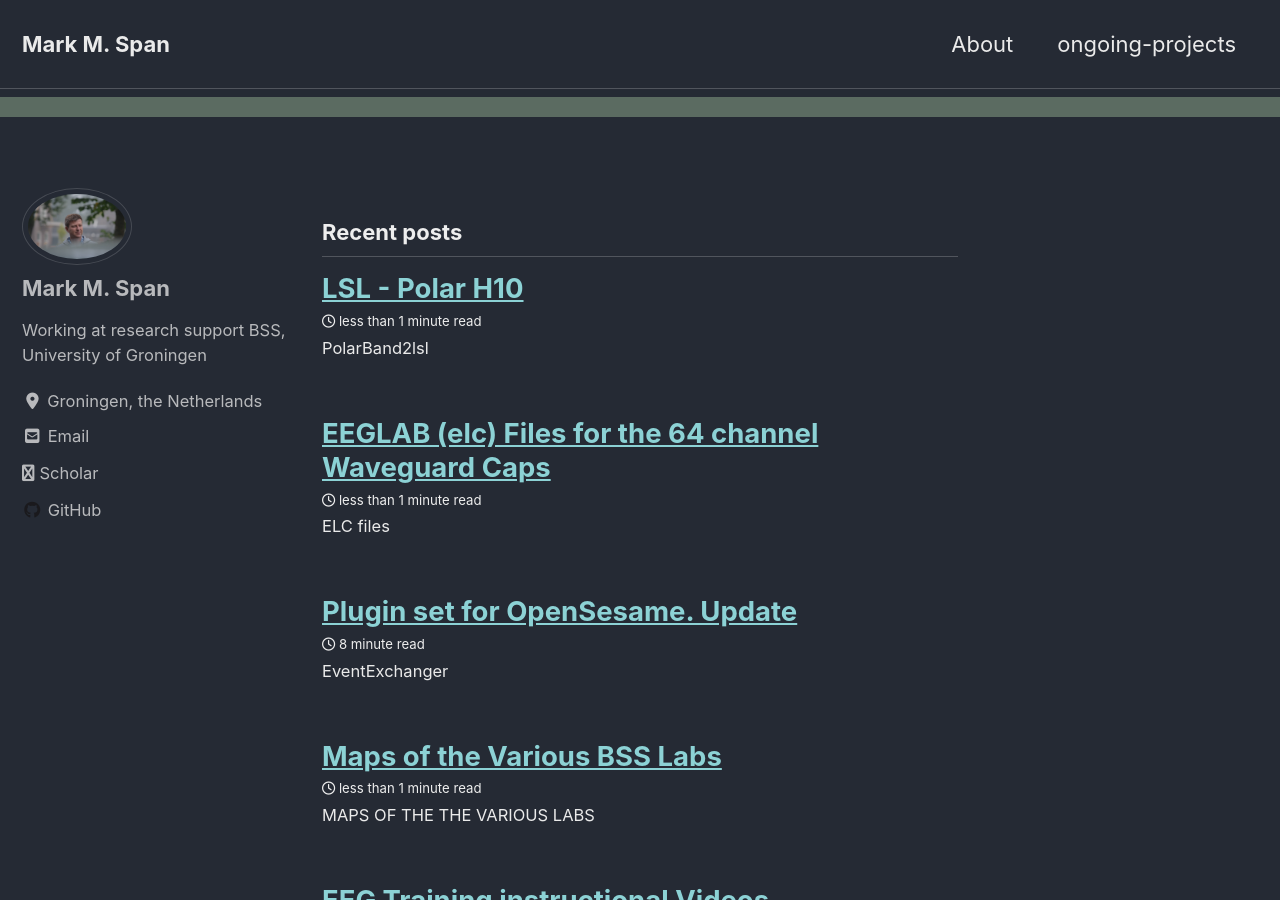
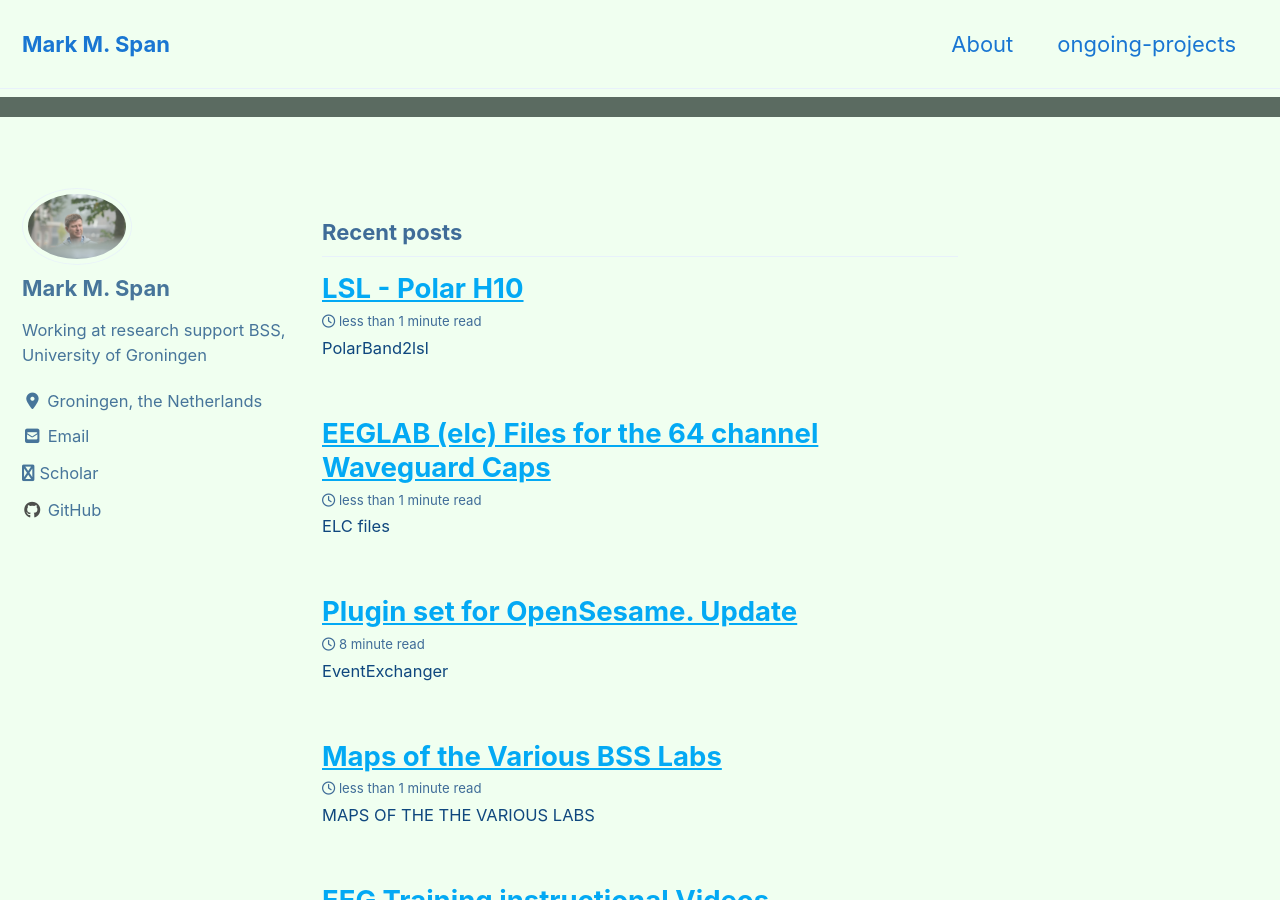
Before and after one commit to markspan/markspan.github.io, a Jekyll site: the page built from index.html, in a window 1280 px wide and 900 px high. Built offline with Jekyll 4.4.1, drawn with Linux system fonts in a browser that asks for light colours; cached includes are drawn as plain includes; nearby versions of some CDN libraries; the list of posts is cut into pages by our own code.

Commit message:
Update _config.yml

```diff
--- a/_config.yml
+++ b/_config.yml
@@ -12,7 +12,7 @@
 
 # theme                  : "minimal-mistakes-jekyll"
 # remote_theme           : "mmistakes/minimal-mistakes"
-minimal_mistakes_skin    : "dark" # "air", "aqua", "contrast", "dark", "dirt", "neon", "mint", "plum", "sunrise"
+minimal_mistakes_skin    : "aqua" # "dark" # "air", "aqua", "contrast", "dark", "dirt", "neon", "mint", "plum", "sunrise"
 
 # Site Settings
 locale                   : "en-US"
```
